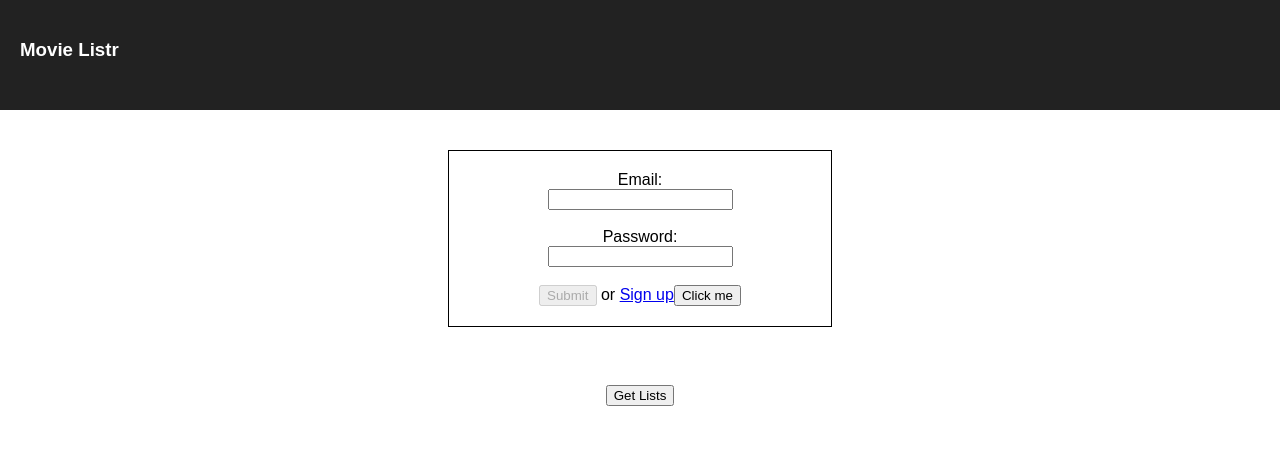
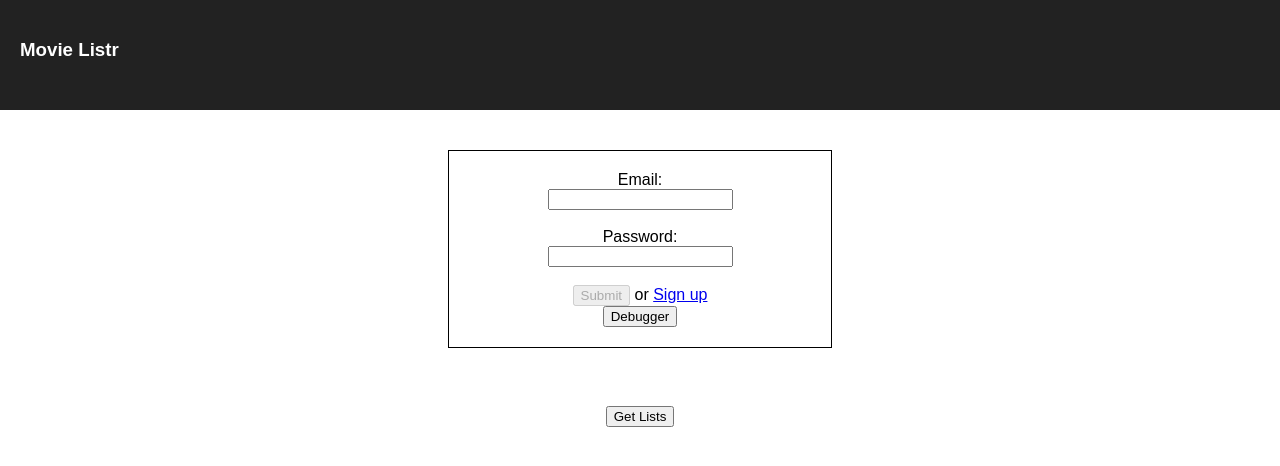
Before and after one commit to cboujoukos/movie-list, a React (Create React App) app in the folder client/: page /login in a window 1280 px wide. Shown: the top 466 px of the page. Built offline with nearby package versions, Linux system fonts and the light colour scheme.

Commit message:
minor polishing

```diff
--- a/client/src/App.js
+++ b/client/src/App.js
@@ -1,10 +1,10 @@
 import React, { Component } from 'react';
-import { BrowserRouter as Router, Route, Redirect, Link, withRouter } from 'react-router-dom';
+import { BrowserRouter as Router, Route, Redirect } from 'react-router-dom';
 import './App.css';
 import Login from './components/Login';
 import Signup from './components/Signup';
 import Test from './components/Test'
-import axios from 'axios';
+// import axios from 'axios';
 import fetch from 'isomorphic-fetch';
 
 class App extends Component {
--- a/client/src/components/Login.js
+++ b/client/src/components/Login.js
@@ -80,7 +80,7 @@ class Login extends Component {
           /> or <Link
             to="/signup"
           >Sign up</Link>
-          <button onClick={(event) => this.test(event)}>Click me</button>
+          <br /><button onClick={(event) => this.test(event)}>Debugger</button>
       </form>
     )
   }
```
